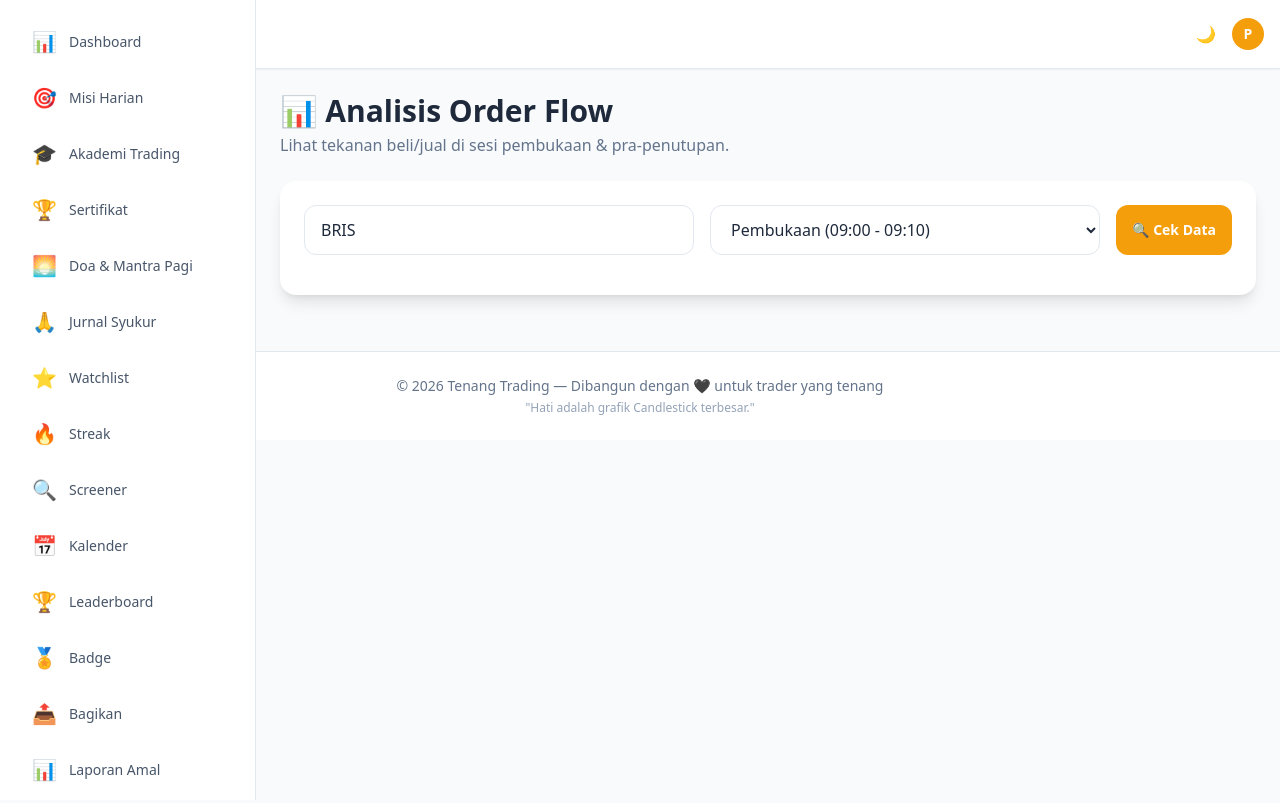
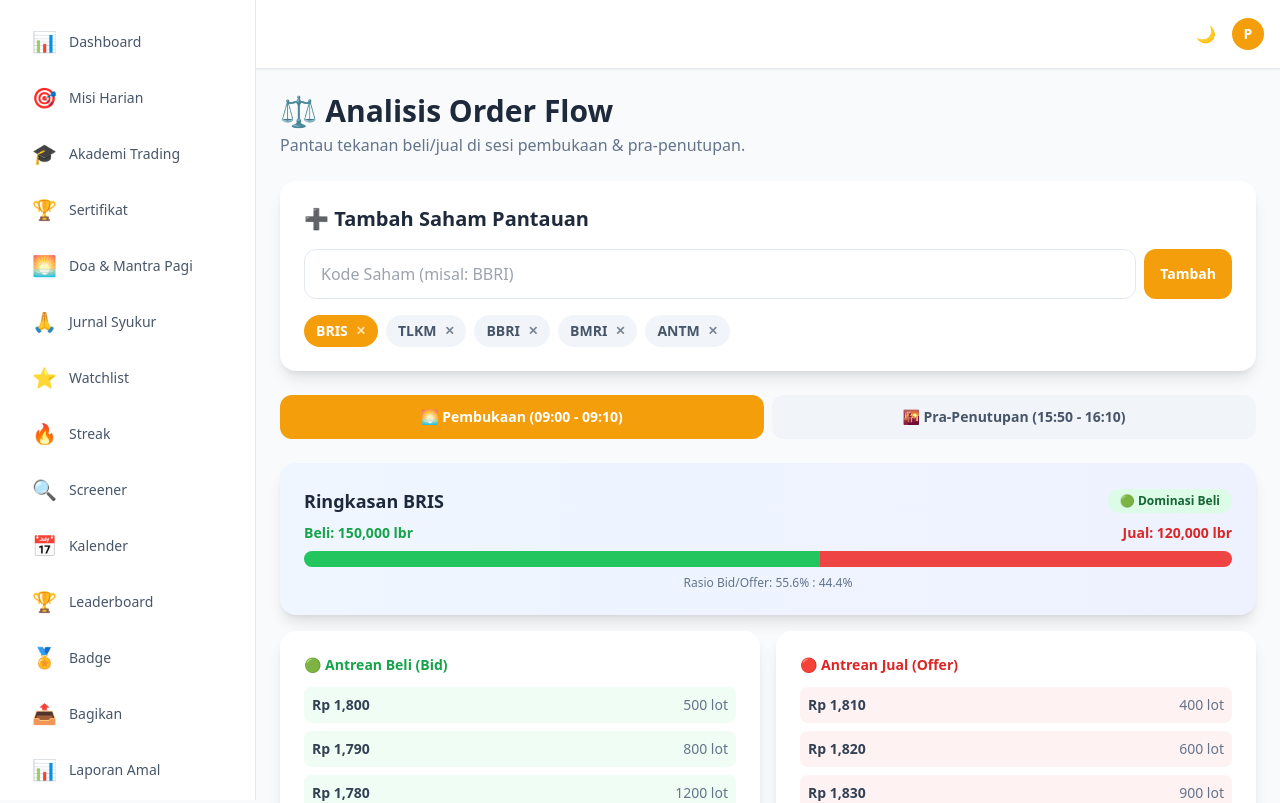
Before and after one commit to SRPakpahanSST/TTrading, a React (Vite) app: page /orderflow in a window 1280 px wide. Shown: the top 803 px of the page. Built offline with nearby package versions, Linux system fonts and the light colour scheme.

Commit message:
Update index.jsx

```diff
--- a/src/pages/OrderFlow/index.jsx
+++ b/src/pages/OrderFlow/index.jsx
@@ -1,97 +1,177 @@
-import { useState } from 'react';
-import Card from '../../components/ui/Card';
-import Badge from '../../components/ui/Badge';
-import Button from '../../components/ui/Button';
-import { useOrderFlow } from '../../hooks/useOrderFlow';
+import { useState, useEffect } from 'react'
+import Card from '../../components/ui/Card'
+import Badge from '../../components/ui/Badge'
+import Button from '../../components/ui/Button'
+import { dummyOrderFlow } from '../../data/orderFlowDummy'
+import { useWatchlistOrderFlow } from '../../hooks/useWatchlistOrderFlow'
 
 export default function OrderFlow() {
-  const [kode, setKode] = useState('BRIS');
-  const [sesi, setSesi] = useState('09:00-09:10');
-  const { data, loading, getOrderFlow } = useOrderFlow();
+  const { stocks, addStock, removeStock } = useWatchlistOrderFlow()
+  const [selectedStock, setSelectedStock] = useState(stocks[0] || 'BRIS')
+  const [sesi, setSesi] = useState('09:00-09:10')
+  const [data, setData] = useState(null)
+  const [loading, setLoading] = useState(false)
+  const [newStock, setNewStock] = useState('')
+  const [notif, setNotif] = useState(null)
 
-  const handleCek = () => getOrderFlow(kode, sesi);
+  // Ambil data saat saham atau sesi berubah
+  useEffect(() => {
+    setLoading(true)
+    const timer = setTimeout(() => {
+      // Ambil data dari dummy, jika tidak ada gunakan DEFAULT
+      const flow = dummyOrderFlow[selectedStock]?.[sesi] || dummyOrderFlow['DEFAULT'][sesi]
+      setData(flow)
+      setLoading(false)
+    }, 400)
+    return () => clearTimeout(timer)
+  }, [selectedStock, sesi])
+
+  const handleAddStock = (e) => {
+    e.preventDefault()
+    const res = addStock(newStock)
+    setNotif({ teks: res.message, tipe: res.success ? 'sukses' : 'error' })
+    if (res.success) setNewStock('')
+    setTimeout(() => setNotif(null), 3000)
+  }
 
   const getPersenBeli = () => {
-    if (!data) return 0;
-    const total = data.totalBeli + data.totalJual;
-    return ((data.totalBeli / total) * 100).toFixed(1);
-  };
+    if (!data) return 0
+    const total = data.totalBeli + data.totalJual
+    return ((data.totalBeli / total) * 100).toFixed(1)
+  }
 
   return (
     <div className="space-y-6 fade-in">
       <div>
         <h1 className="text-3xl font-bold text-slate-800 dark:text-white">
-          📊 Analisis Order Flow
+          ⚖️ Analisis Order Flow
         </h1>
         <p className="text-slate-500 dark:text-slate-400 mt-1">
-          Lihat tekanan beli/jual di sesi pembukaan & pra-penutupan.
+          Pantau tekanan beli/jual di sesi pembukaan & pra-penutupan.
         </p>
       </div>
 
-      <Card>
-        <div className="flex flex-col md:flex-row gap-4 mb-4">
+      {/* FORM TAMBAH SAHAM */}
+      <Card title="➕ Tambah Saham Pantauan" icon="">
+        <form onSubmit={handleAddStock} className="flex gap-2">
           <input
             type="text"
-            value={kode}
-            onChange={(e) => setKode(e.target.value.toUpperCase())}
-            placeholder="Kode Saham (misal: BRIS)"
-            className="flex-1 px-4 py-3 rounded-xl border border-slate-200 dark:border-slate-600 bg-white dark:bg-slate-700 text-slate-800 dark:text-white"
+            value={newStock}
+            onChange={(e) => setNewStock(e.target.value.toUpperCase())}
+            placeholder="Kode Saham (misal: BBRI)"
+            className="flex-1 px-4 py-3 rounded-xl border border-slate-200 dark:border-slate-600 bg-white dark:bg-slate-700 text-slate-800 dark:text-white focus:outline-none focus:ring-2 focus:ring-amber-500"
           />
-          <select
-            value={sesi}
-            onChange={(e) => setSesi(e.target.value)}
-            className="flex-1 px-4 py-3 rounded-xl border border-slate-200 dark:border-slate-600 bg-white dark:bg-slate-700 text-slate-800 dark:text-white"
+          <Button type="submit">Tambah</Button>
+        </form>
+        {notif && (
+          <p className={`text-sm mt-2 ${notif.tipe === 'sukses' ? 'text-green-600' : 'text-red-600'}`}>
+            {notif.teks}
+          </p>
+        )}
+
+        {/* DAFTAR SAHAM YANG DIPANTAU */}
+        <div className="flex flex-wrap gap-2 mt-4">
+          {stocks.map((s) => (
+            <div
+              key={s}
+              onClick={() => setSelectedStock(s)}
+              className={`flex items-center gap-2 px-3 py-1.5 rounded-full text-sm font-semibold cursor-pointer transition-all ${
+                selectedStock === s
+                  ? 'bg-amber-500 text-white'
+                  : 'bg-slate-100 dark:bg-slate-700 text-slate-600 dark:text-slate-300 hover:bg-slate-200 dark:hover:bg-slate-600'
+              }`}
             >
-            <option value="09:00-09:10">Pembukaan (09:00 - 09:10)</option>
-            <option value="15:50-16:10">Pra-Penutupan (15:50 - 16:10)</option>
-          </select>
-          <Button onClick={handleCek}>🔍 Cek Data</Button>
+              {s}
+              <button
+                onClick={(e) => { e.stopPropagation(); removeStock(s); }}
+                className="text-xs opacity-70 hover:opacity-100"
+              >
+                ✕
+              </button>
+            </div>
+          ))}
+        </div>
+      </Card>
+
+      {/* FILTER SESI */}
+      <div className="flex gap-2">
+        <button
+          onClick={() => setSesi('09:00-09:10')}
+          className={`flex-1 py-3 rounded-xl text-sm font-semibold transition ${
+            sesi === '09:00-09:10'
+              ? 'bg-amber-500 text-white'
+              : 'bg-slate-100 dark:bg-slate-700 text-slate-600 dark:text-slate-300'
+          }`}
+        >
+          🌅 Pembukaan (09:00 - 09:10)
+        </button>
+        <button
+          onClick={() => setSesi('15:50-16:10')}
+          className={`flex-1 py-3 rounded-xl text-sm font-semibold transition ${
+            sesi === '15:50-16:10'
+              ? 'bg-amber-500 text-white'
+              : 'bg-slate-100 dark:bg-slate-700 text-slate-600 dark:text-slate-300'
+          }`}
+        >
+          🌇 Pra-Penutupan (15:50 - 16:10)
+        </button>
       </div>
 
-        {loading && <p className="text-center text-slate-400 py-4">Memuat data...</p>}
-
-        {data && !loading && (
-          <div className="space-y-4 mt-6">
-            <div className="p-4 bg-gradient-to-r from-blue-50 to-indigo-50 dark:from-slate-700 dark:to-slate-600 rounded-xl">
-              <h3 className="font-bold text-slate-800 dark:text-white mb-2">
-                Ringkasan {kode} ({sesi})
+      {/* TAMPILAN DATA */}
+      {loading ? (
+        <Card><p className="text-center text-slate-400 py-8">Memuat data...</p></Card>
+      ) : data ? (
+        <div className="space-y-4">
+          <Card className="bg-gradient-to-r from-blue-50 to-indigo-50 dark:from-slate-800 dark:to-slate-700">
+            <div className="flex justify-between items-center mb-2">
+              <h3 className="font-bold text-slate-800 dark:text-white text-lg">
+                Ringkasan {selectedStock}
               </h3>
+              <Badge color={getPersenBeli() > 50 ? 'green' : 'red'}>
+                {getPersenBeli() > 50 ? '🟢 Dominasi Beli' : '🔴 Dominasi Jual'}
+              </Badge>
+            </div>
             <div className="flex justify-between text-sm mb-2">
-                <span className="text-green-600 font-semibold">Beli: {data.totalBeli.toLocaleString()} lembar</span>
-                <span className="text-red-600 font-semibold">Jual: {data.totalJual.toLocaleString()} lembar</span>
+              <span className="text-green-600 font-semibold">Beli: {data.totalBeli.toLocaleString()} lbr</span>
+              <span className="text-red-600 font-semibold">Jual: {data.totalJual.toLocaleString()} lbr</span>
             </div>
-              <div className="w-full bg-slate-200 dark:bg-slate-800 rounded-full h-4 overflow-hidden flex">
+            <div className="w-full bg-slate-200 dark:bg-slate-900 rounded-full h-4 overflow-hidden flex">
               <div className="bg-green-500 h-4" style={{ width: `${getPersenBeli()}%` }}></div>
               <div className="bg-red-500 h-4" style={{ width: `${100 - getPersenBeli()}%` }}></div>
             </div>
-              <p className="text-xs text-center mt-1 text-slate-600 dark:text-slate-300">
-                Dominasi: {getPersenBeli() > 50 ? '🟢 Pembeli' : '🔴 Penjual'} ({getPersenBeli()}% vs {100 - getPersenBeli()}%)
+            <p className="text-xs text-center mt-2 text-slate-500 dark:text-slate-400">
+              Rasio Bid/Offer: {getPersenBeli()}% : {(100 - getPersenBeli()).toFixed(1)}%
             </p>
-            </div>
+          </Card>
 
           <div className="grid grid-cols-2 gap-4">
-              <div>
-                <h4 className="text-sm font-bold text-green-600 mb-2">Antrean Beli (Bid)</h4>
+            <Card>
+              <h4 className="text-sm font-bold text-green-600 mb-3">🟢 Antrean Beli (Bid)</h4>
+              <div className="space-y-2">
                 {data.bid.map((b, i) => (
-                  <div key={i} className="flex justify-between text-xs p-2 bg-slate-50 dark:bg-slate-700 rounded mb-1">
-                    <span>Rp {b.harga}</span>
-                    <span>{b.lot} lot</span>
+                  <div key={i} className="flex justify-between text-sm p-2 bg-green-50 dark:bg-slate-700 rounded-lg">
+                    <span className="font-semibold text-slate-700 dark:text-slate-200">Rp {b.harga.toLocaleString()}</span>
+                    <span className="text-slate-500 dark:text-slate-400">{b.lot} lot</span>
                   </div>
                 ))}
               </div>
-              <div>
-                <h4 className="text-sm font-bold text-red-600 mb-2">Antrean Jual (Offer)</h4>
+            </Card>
+            <Card>
+              <h4 className="text-sm font-bold text-red-600 mb-3">🔴 Antrean Jual (Offer)</h4>
+              <div className="space-y-2">
                 {data.offer.map((o, i) => (
-                  <div key={i} className="flex justify-between text-xs p-2 bg-slate-50 dark:bg-slate-700 rounded mb-1">
-                    <span>Rp {o.harga}</span>
-                    <span>{o.lot} lot</span>
+                  <div key={i} className="flex justify-between text-sm p-2 bg-red-50 dark:bg-slate-700 rounded-lg">
+                    <span className="font-semibold text-slate-700 dark:text-slate-200">Rp {o.harga.toLocaleString()}</span>
+                    <span className="text-slate-500 dark:text-slate-400">{o.lot} lot</span>
                   </div>
                 ))}
               </div>
+            </Card>
           </div>
         </div>
+      ) : (
+        <Card><p className="text-center text-slate-400 py-8">Data tidak ditemukan.</p></Card>
       )}
-      </Card>
     </div>
-  );
+  )
 }
```
Lines whose indentation alone changed are shown as unchanged.
